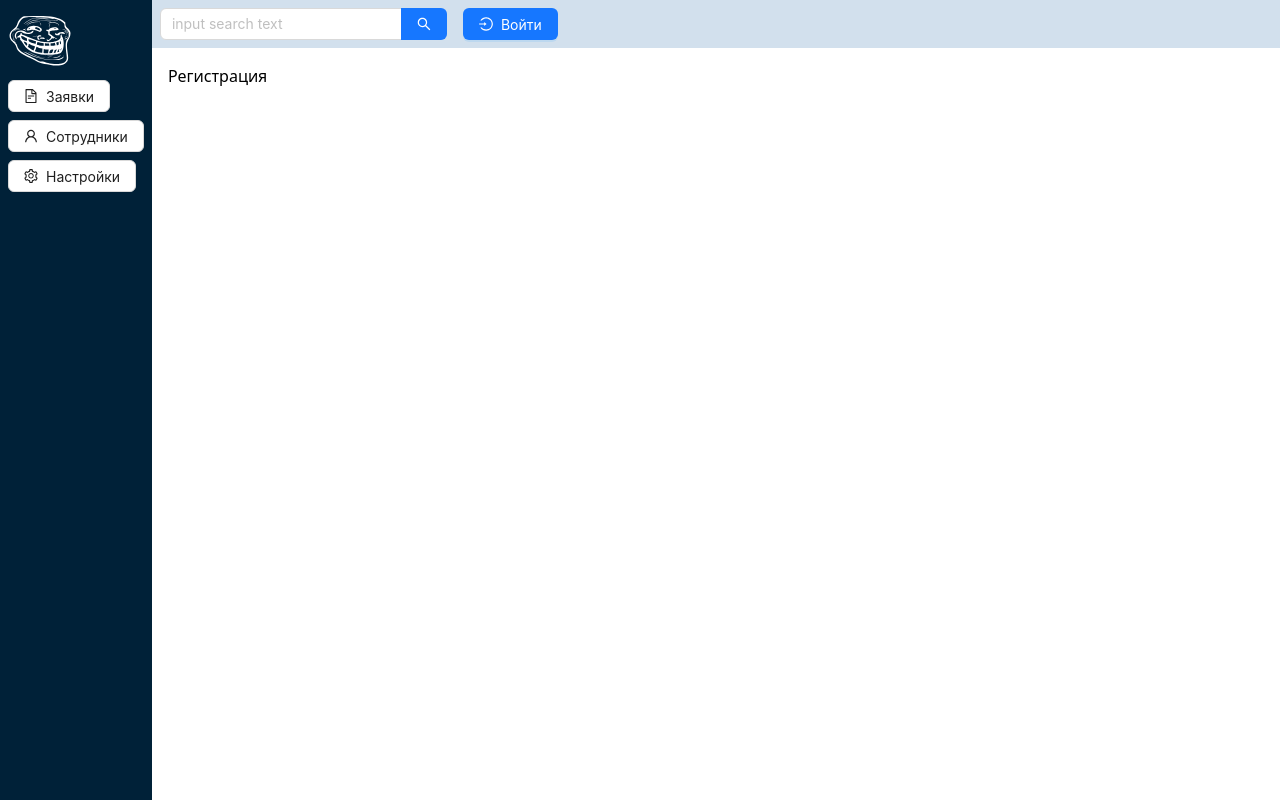
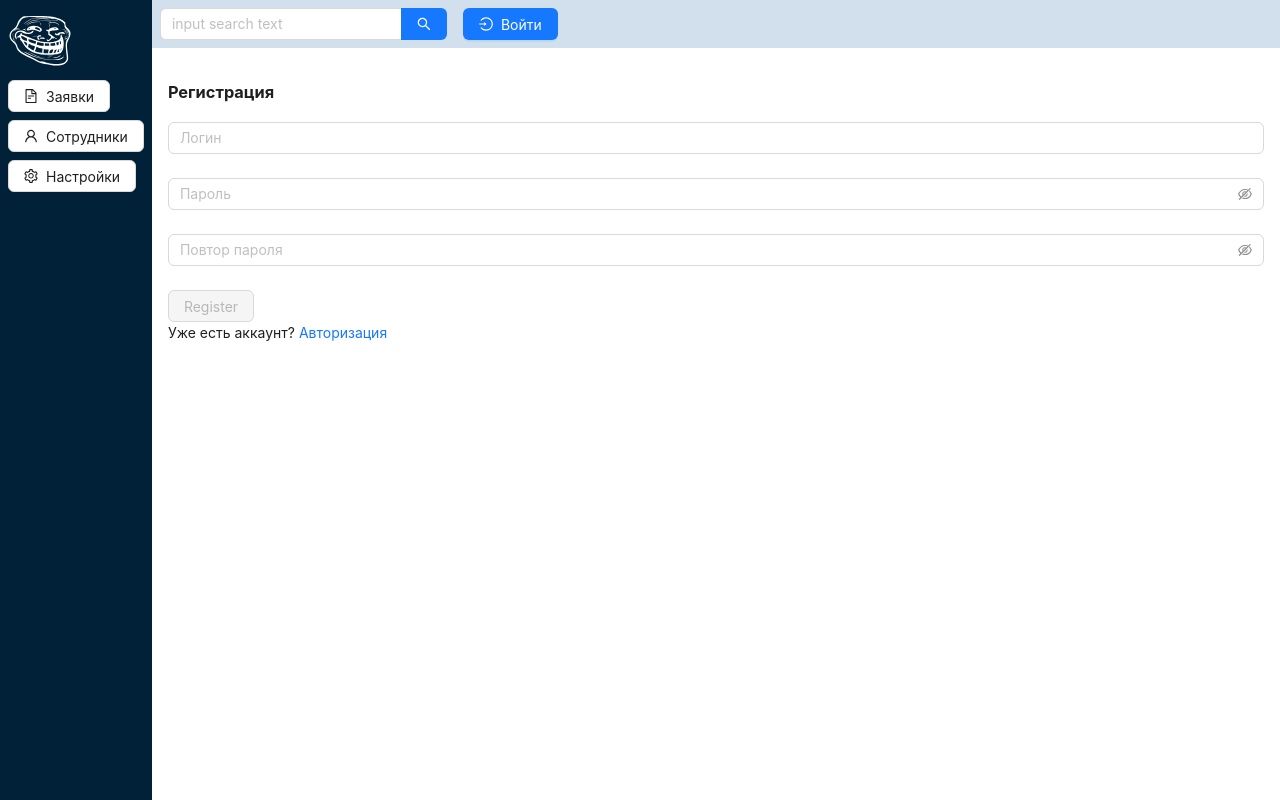
Before and after one commit to Paladin-Tim/Trollo, a React (Vite) app: page /register in a window 1280 px wide. Built offline with nearby package versions, Linux system fonts and the light colour scheme.

Commit message:
Registration plug

```diff
--- a/src/App.tsx
+++ b/src/App.tsx
@@ -3,6 +3,7 @@ import { Header } from "./components";
 import { Sidebar } from "./components";
 import { Authorization } from "./pages";
 import "./App.scss";
+import { Registration } from "./pages/registration";
 
 export const App = () => {
   return (
@@ -14,7 +15,7 @@ export const App = () => {
           <Routes>
             <Route path="/" element={<div>Главная</div>} />
             <Route path="/login" element={<Authorization />} />
-            <Route path="/register" element={<div>Регистрация</div>} />
+            <Route path="/register" element={<Registration />} />
             <Route path="/users" element={<div>Пользователи</div>} />
             <Route path="/bids/:bidId" element={<div>Заявка</div>} />
             <Route path="/bid" element={<div>Новая заявка</div>} />
--- /dev/null
+++ b/src/pages/registration/index.ts
@@ -0,0 +1 @@
+export * from "./registration";
--- /dev/null
+++ b/src/pages/registration/registration.tsx
@@ -0,0 +1,116 @@
+import { useState, useEffect } from "react";
+import { Link, useNavigate } from "react-router-dom";
+import { useDispatch } from "react-redux";
+// import { setUser } from "../../redux/actions/set-user";
+// import { server, sessions } from "../../bff";
+import { ValidationError } from "../../components";
+import { Form, Input, Button } from "antd";
+import "../authorization/authorization.scss";
+
+export const Registration = () => {
+  const [form] = Form.useForm();
+
+  const [submittable, setSubmittable] = useState(false);
+  const [serverError, setServerError] = useState("");
+
+  const formRules = {
+    login: [
+      { required: true, message: "Заполните поле" },
+      {
+        pattern: /^[\w]*$/,
+        message: "Логин должен содержать только буквы и цифры",
+      },
+      { min: 3, message: "Логин не должен быть короче 3 символов" },
+    ],
+    password: [
+      { required: true, message: "Заполните поле" },
+      { min: 3, message: "Пароль не должен быть короче 3 символов" },
+      { max: 20, message: "Пароль не должен быть длинее 20 символов" },
+    ],
+    repeatPassword: [
+      { required: true, message: "Заполните поле" },
+      { min: 3, message: "Пароль не должен быть короче 3 символов" },
+      { max: 20, message: "Пароль не должен быть длинее 20 символов" },
+      {
+        validator: (_, value) => {
+          if (!value || value === form.getFieldValue("password")) {
+            return Promise.resolve();
+          }
+          return Promise.reject(new Error("Пароли не совпадают"));
+        },
+      },
+    ],
+  };
+
+  const values = Form.useWatch([], form);
+  useEffect(() => {
+    form
+      .validateFields({
+        validateOnly: true,
+      })
+      .then(() => setSubmittable(true))
+      .catch(() => setSubmittable(false));
+  }, [form, values]);
+
+  //   const dispatch = useDispatch();
+  //   const navigate = useNavigate();
+
+  //   const onFormSubmit = () => {
+  //     const { login, password } = form.getFieldsValue();
+
+  //     server.register(login, password).then(({ res, error }) => {
+  //       if (error) {
+  //         setServerError(error);
+  //         return;
+  //       }
+  //       dispatch(setUser(res));
+  //       sessionStorage.setItem(
+  //         "userData",
+  //         JSON.stringify({ ...sessions.list[res.session], session: res.session })
+  //       );
+  //       form.resetFields();
+  //       navigate("/");
+  //     });
+  //   };
+
+  return (
+    <article className="userForm__wrapper">
+      <Form
+        form={form}
+        name="userForm"
+        className="userForm"
+        validateTrigger="onBlur"
+      >
+        <h3 className="formTitle">Регистрация</h3>
+        <Form.Item name="login" rules={formRules.login}>
+          <Input placeholder="Логин"></Input>
+        </Form.Item>
+        <Form.Item name="password" rules={formRules.password}>
+          <Input.Password placeholder="Пароль"></Input.Password>
+        </Form.Item>
+        <Form.Item
+          name="repeatPassword"
+          dependencies={["password"]}
+          rules={formRules.repeatPassword}
+        >
+          <Input.Password placeholder="Повтор пароля"></Input.Password>
+        </Form.Item>
+        <Button
+          //   onClick={onFormSubmit}
+          type="primary"
+          htmlType="submit"
+          className="submitBtn"
+          data-focus="0"
+          form={form}
+          disabled={!submittable}
+        >
+          Register
+        </Button>
+        {serverError && <ValidationError errorText={serverError} />}
+        <div className="tip">
+          Уже есть аккаунт? <Link to="/login">Авторизация</Link>
+        </div>
+      </Form>
+    </article>
+  );
+};
--- a/src/redux/actions/logout.ts
+++ b/src/redux/actions/logout.ts
@@ -1,10 +1,9 @@
-import { server } from "../../bff";
+// import { server } from "../../bff";
 import { ACTION_TYPES } from "./action-types";
 
 export const logout = (session) => {
-  server.logout(session);
-
-  return {
-    type: ACTION_TYPES.LOGOUT,
-  };
+  // server.logout(session);
+  // return {
+  //   type: ACTION_TYPES.LOGOUT,
+  // };
 };
```
